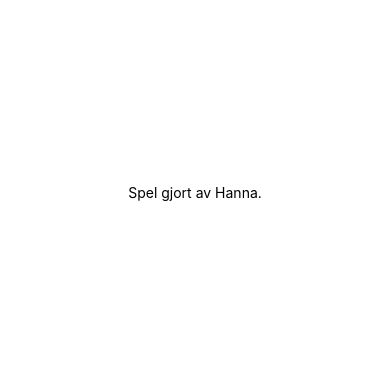
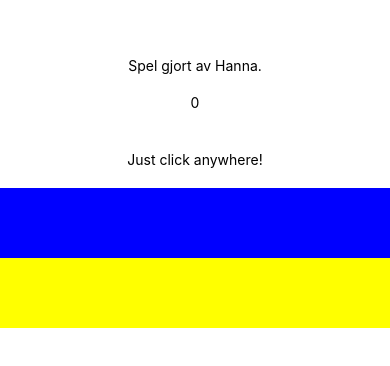
Before and after one commit to HannaSwDn/react-native-color-game, a React Native app: screen / in a window 390 px wide. Shown: the part 230-596 px from the top of the page. Built offline with nearby package versions, Linux system fonts and the light colour scheme.

Commit message:
Functionality

```diff
--- a/App.js
+++ b/App.js
@@ -1,19 +1,68 @@
 import React from 'react';
-import { StyleSheet, Text, View } from 'react-native';
+import { StyleSheet, Text, View, TouchableOpacity, Alert } from 'react-native';
 
 export default class App extends React.Component {
   constructor(props) {
     super(props);
 
     this.state = {
+      score: 0,
+      x: 'blue',
+      y: 'yellow',
+      currentColor: 'Just click anywhere!'
+    }
+  }
 
+  userClick(color) {
+    if (color == this.state.x) {
+      this.setState({
+        score: this.state.score + 1
+      });
+
+      this.generateColors();
+    } else {
+      this.resetGame();
     }
+  }
+
+  generateColors() {
+    let colors = ['red', 'blue', 'green', 'purple', 'gray', 'yellow']
+
+    let x = colors[Math.floor(Math.random() * colors.length)];
+    let y = colors[Math.floor(Math.random() * colors.length)];
+
+    console.log('x: ' + x + ' y: ' + y)
+
+    let num = Math.floor(Math.random() * 2)
+
+    if (num === 1) { this.setState({ currentColor: x }) }
+    else if (num === 2) { this.setState({ currentColor: y }) }
+
+    if (x == y) {
+      this.generateColors()
+    } else {
+      this.setState({ x: x, y: y })
+    }
+  }
+
+  resetGame() {
+    this.setState({
+      score: 0
+    })
   }
 
   render() {
     return (
       <View style={styles.container}>
         <Text>Spel gjort av Hanna.</Text>
+        <Text style={styles.color}>
+          { this.state.score }
+        </Text>
+        <Text style={styles.color}>
+          {this.state.currentColor}
+        </Text>
+        <TouchableOpacity onPress={() => this.userClick(this.state.x)} style={[styles.x, { backgroundColor: this.state.x }]} />
+        <TouchableOpacity onPress={() => this.userClick(this.state.y)} style={[styles.y, { backgroundColor: this.state.y }]} />
       </View>
     );
   }
@@ -26,4 +75,15 @@ const styles = StyleSheet.create({
     alignItems: 'center',
     justifyContent: 'center',
   },
+  x: {
+    height: 70,
+    width: '100%'
+  },
+  y: {
+    height: 70,
+    width: '100%'
+  },
+  color: {
+    margin: 20
+  }
 });
```
